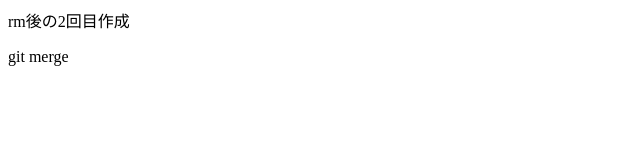
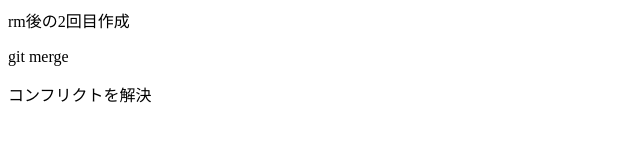
Before and after one commit to pyama123/git_tutorial, a plain HTML site: page index.html in a window 1280 px wide. Shown: the whole page, without its empty margins (0-640 px from the left). Drawn offline with Linux system fonts and the light colour scheme.

Commit message:
コンフリクトを追記

```diff
--- a/index.html
+++ b/index.html
@@ -1,2 +1,3 @@
 <p>rm後の2回目作成</p>
 <p>git merge</p>
+<p>コンフリクトを解決</p>
```
